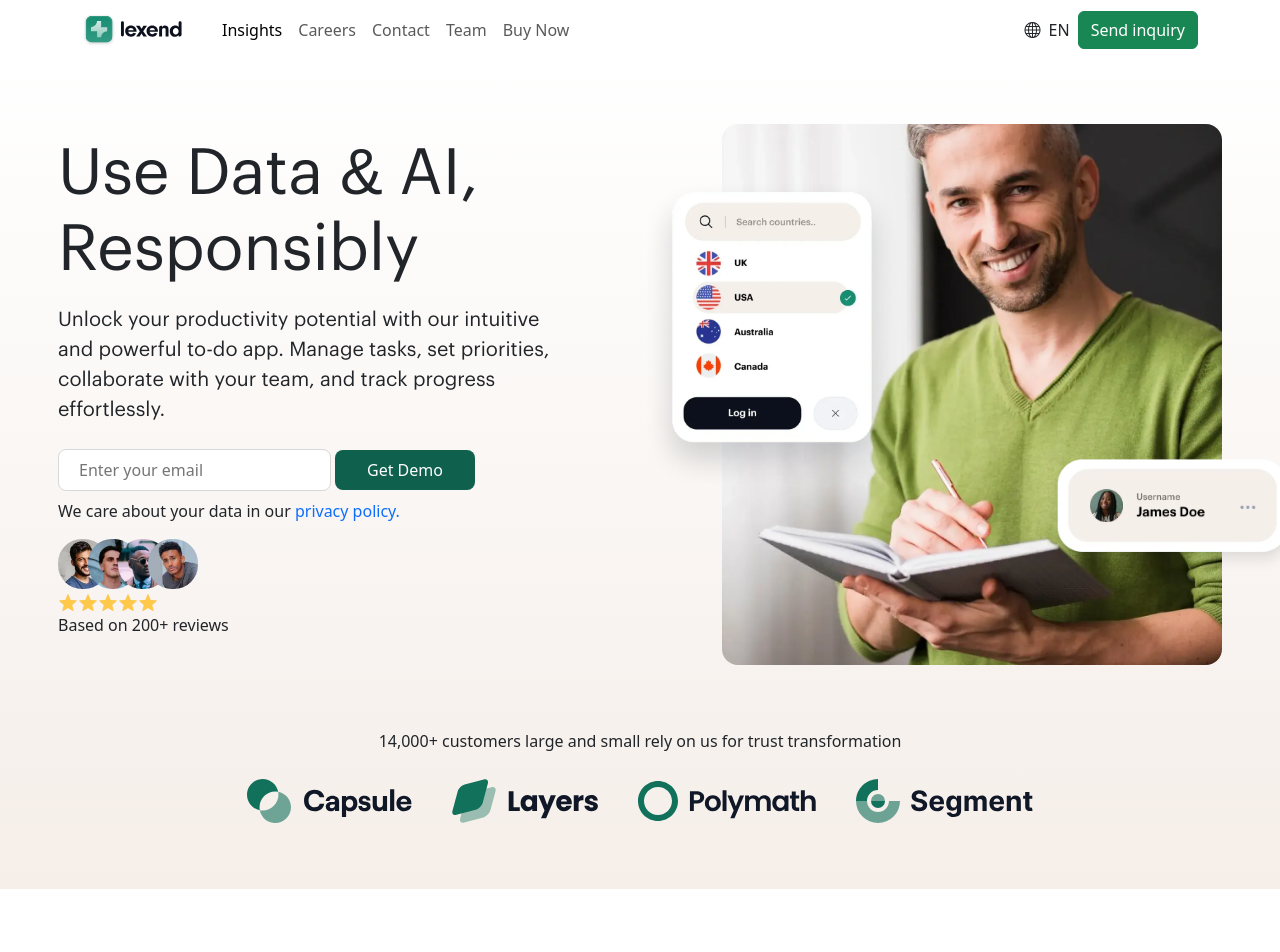
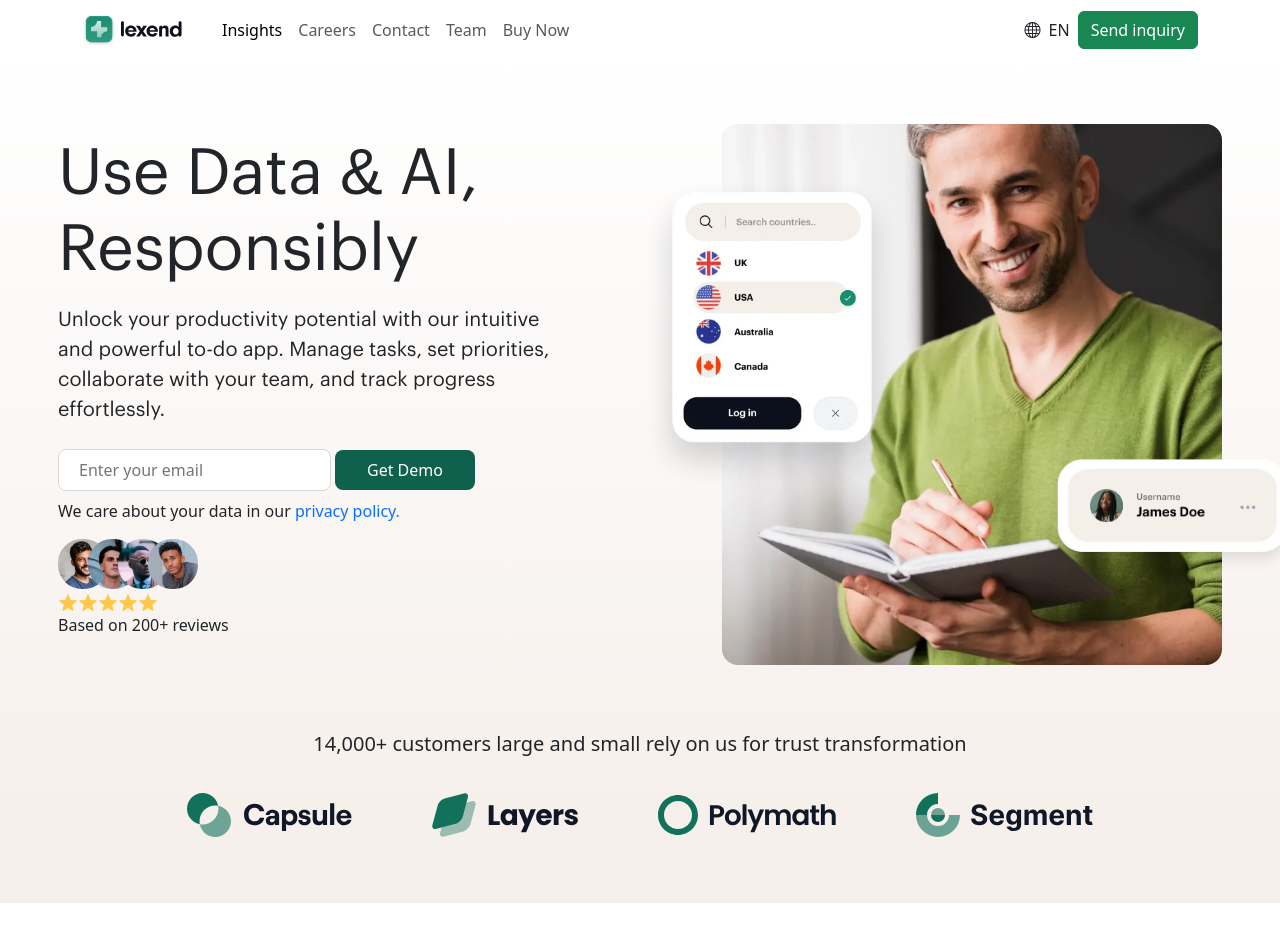
Before and after one commit to hawaryo/software-company, a Next.js app: page / in a window 1280 px wide. Shown: the top 952 px of the page. Built offline with nearby package versions, Linux system fonts and the light colour scheme.

Commit message:
Enhance: styling in  home page brands section inside header Section

```diff
--- a/src/components/home/HomeHeader.module.scss
+++ b/src/components/home/HomeHeader.module.scss
@@ -105,11 +105,13 @@
             justify-content: center;
             align-items: center;
             flex-wrap: wrap;
-            gap: 40px;
+            gap: 80px;
         }
 
         p {
-            margin-bottom: 24px;
+            margin-bottom: 32px;
+            font-weight: 500;
+            font-size: 1.25rem;
         }
     }
 }
```
